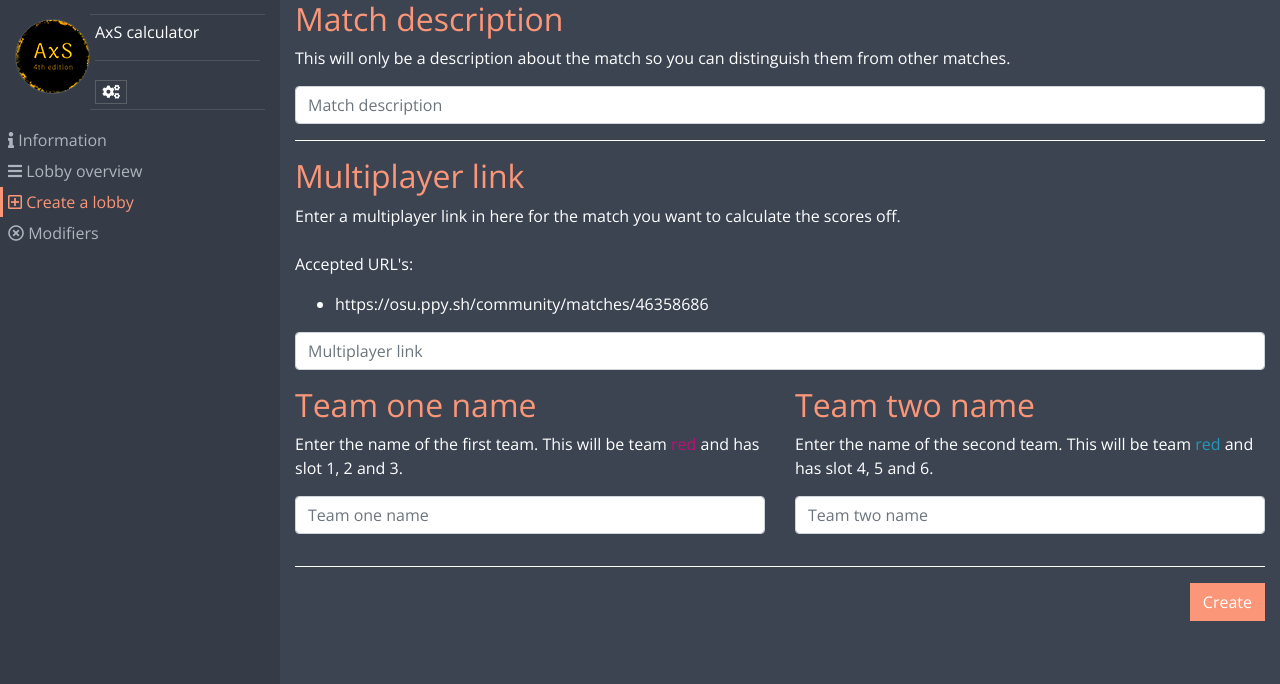
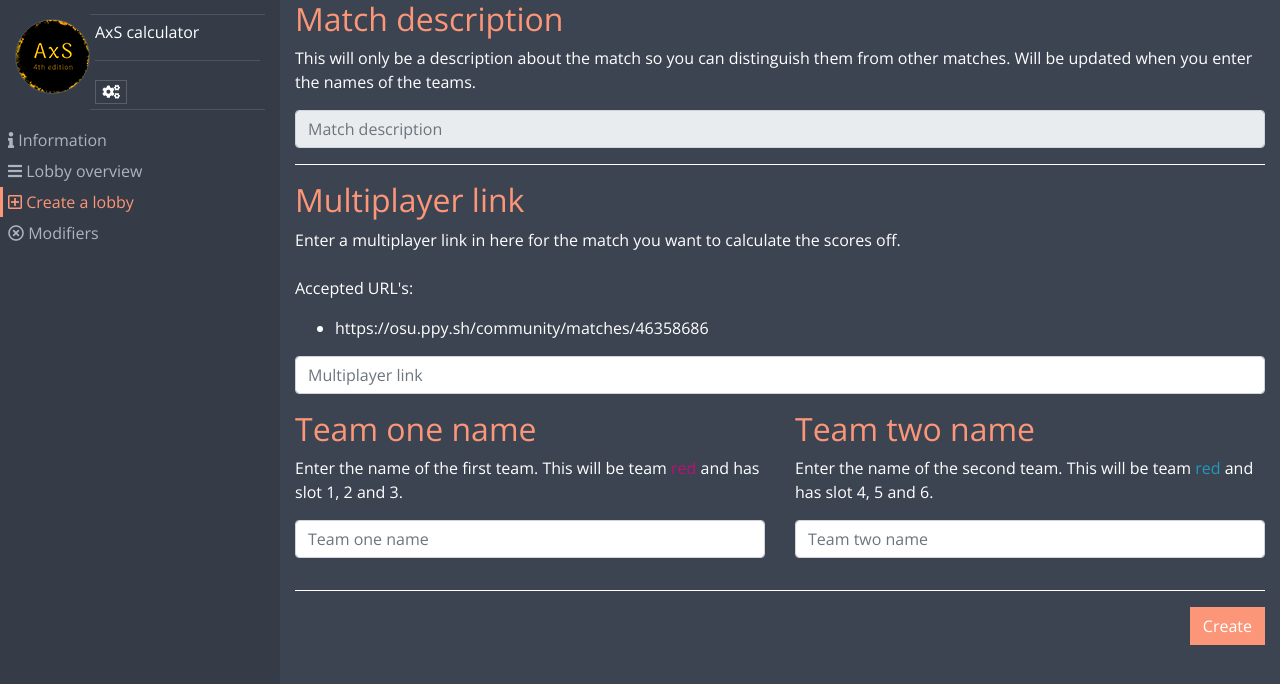
Before and after one commit to wesley-221/AxS-calculator, an Electron app: page web/createlobby.html in a window 1280 px wide. Drawn offline with nearby package versions, Linux system fonts and the light colour scheme; no server answers.

Commit message:
Match description QoL

```diff
--- a/package.json
+++ b/package.json
@@ -1,7 +1,7 @@
 {
   "name": "axs-scorecalculator",
   "productName": "AxSCalculator",
-  "version": "1.1.5",
+  "version": "1.1.6",
   "description": "A calculator to calculate the score with the AxS score format",
   "main": "index.js",
   "scripts": {
--- a/web/createlobby.html
+++ b/web/createlobby.html
@@ -43,8 +43,8 @@
             <div class=mainContent>
                 <div class=form-group>
                     <h2>Match description</h2>
-                    <p>This will only be a description about the match so you can distinguish them from other matches.</p>
-                    <input id=matchDescription type=text class=form-control placeholder="Match description" />
+                    <p>This will only be a description about the match so you can distinguish them from other matches. Will be updated when you enter the names of the teams.</p>
+                    <input id=matchDescription type=text class=form-control placeholder="Match description" disabled />
                 </div>
 
                 <hr />
@@ -151,6 +151,10 @@
 
                 $('.sb-old-version').addClass('in');
             });
+
+            $("#teamOneName, #teamTwoName").on('keydown focus input', function() {
+                $('#matchDescription').val(`${$('#teamOneName').val()} vs. ${$('#teamTwoName').val()}`);
+            });
         });
     </script>
 </html>
```
